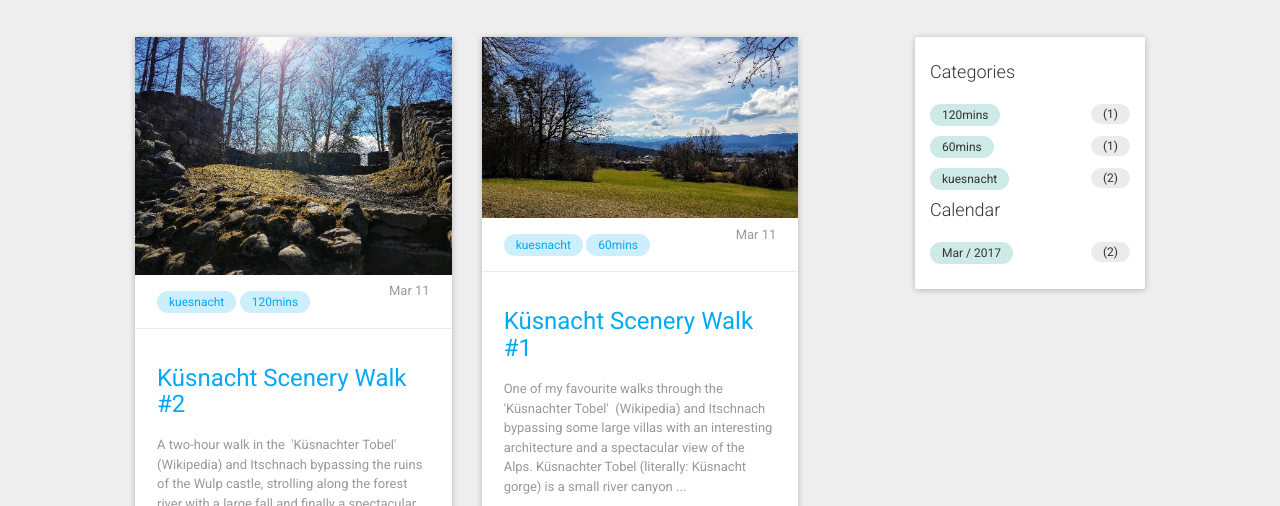
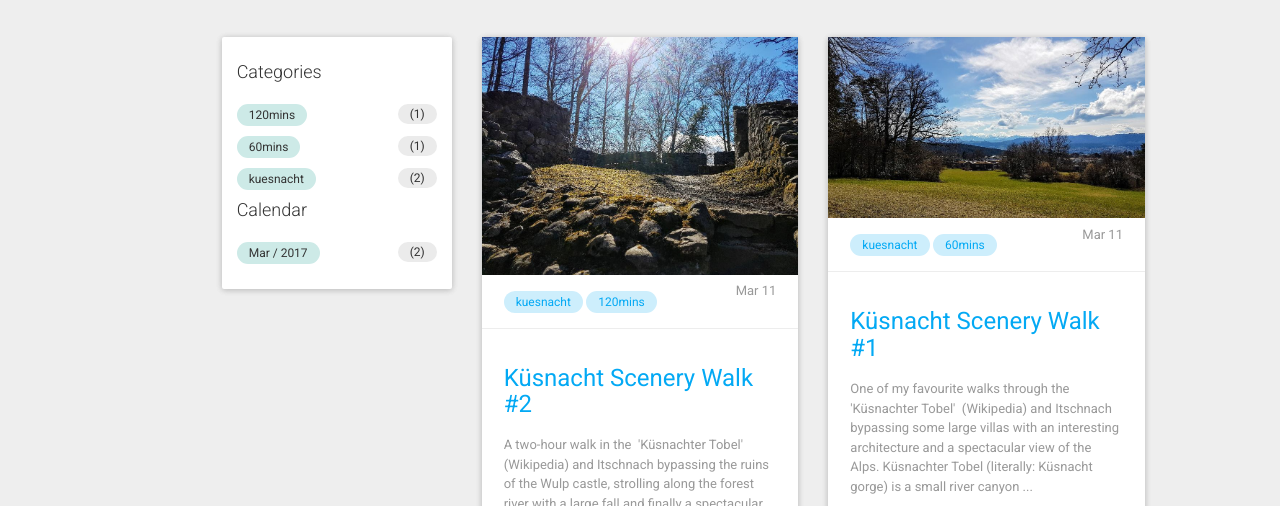
Before and after one commit to acloudburo/walks, a plain HTML site: page index.html in a window 1280 px wide. Shown: the part 243-749 px from the top of the page. Drawn offline with Linux system fonts and the light colour scheme.

Commit message:
PublishingBot Changes: INF.Blog.Github

```diff
--- a/index.html
+++ b/index.html
@@ -54,6 +54,36 @@
     </div>
     <div class="container blog-content">
       <div class="row">
+        <div class="col-sm-3 col-sm-offset-1 blog-sidebar">
+          <div class="sidebar-module">
+            <div class="panel panel-default">
+              <div class="panel-body">
+                <h4>
+                  Categories
+                </h4>
+                <ol class="categories list-unstyled">
+                  <li>
+                    <a class="label label-light label-primary" href="/tags/120mins.html">120mins</a><span class="label label-light label-default pull-right1"> (1)</span>
+                  </li>
+                  <li>
+                    <a class="label label-light label-primary" href="/tags/60mins.html">60mins</a><span class="label label-light label-default pull-right1"> (1)</span>
+                  </li>
+                  <li>
+                    <a class="label label-light label-primary" href="/tags/kuesnacht.html">kuesnacht</a><span class="label label-light label-default pull-right1"> (2)</span>
+                  </li>
+                </ol>
+                <h4>
+                  Calendar
+                </h4>
+                <ol class="categories list-unstyled">
+                  <li>
+                    <a class="label label-light label-primary" href="/2017/03.html">Mar / 2017</a><span class="label label-light label-default pull-right1"> (2)</span>
+                  </li>
+                </ol>
+              </div>
+            </div>
+          </div>
+        </div>
         <div class="col-sm-8 blog-main">
           <div class="row">
             <div class="col-sm-6">
```
Also changed, not shown: partials/disqus.html (+30 -0 lines).
